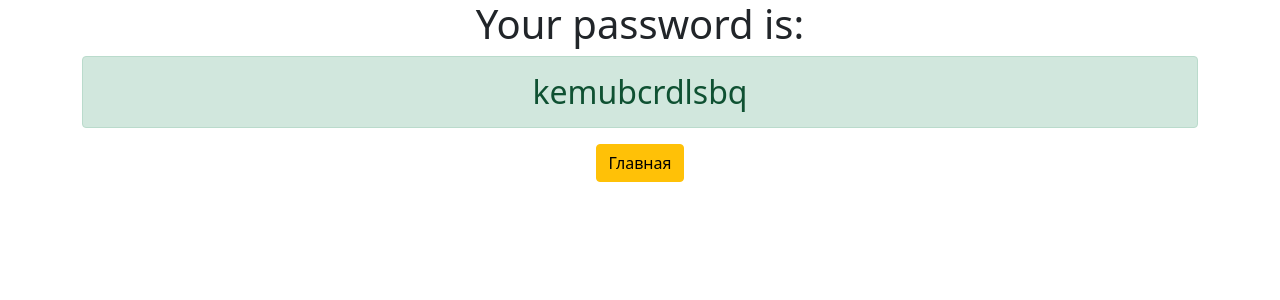
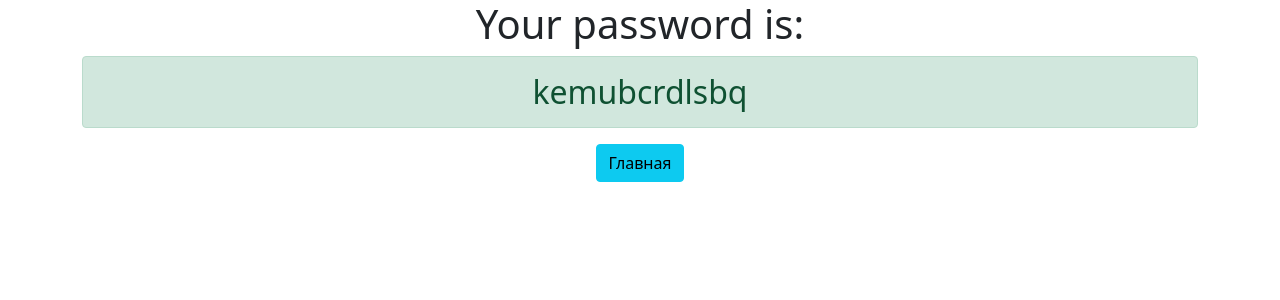
Before and after one commit to nesanchik/django3-password-generator, a Django app: page /password in a window 1280 px wide. Shown: the top 300 px of the page. Run offline with Django 4.2, Linux system fonts and the light colour scheme.

Commit message:
i made soem tweaks

```diff
--- a/generator/templates/generator/password.html
+++ b/generator/templates/generator/password.html
@@ -5,6 +5,6 @@
 <h1>Your password is:</h1>
 <h2 class="alert alert-success">{{ password }}</h2>
 
-<a href="{% url 'home' %}" class="btn btn-warning">Главная</a>
+<a href="{% url 'home' %}" class="btn btn-info">Главная</a>
 
 </div>
```
